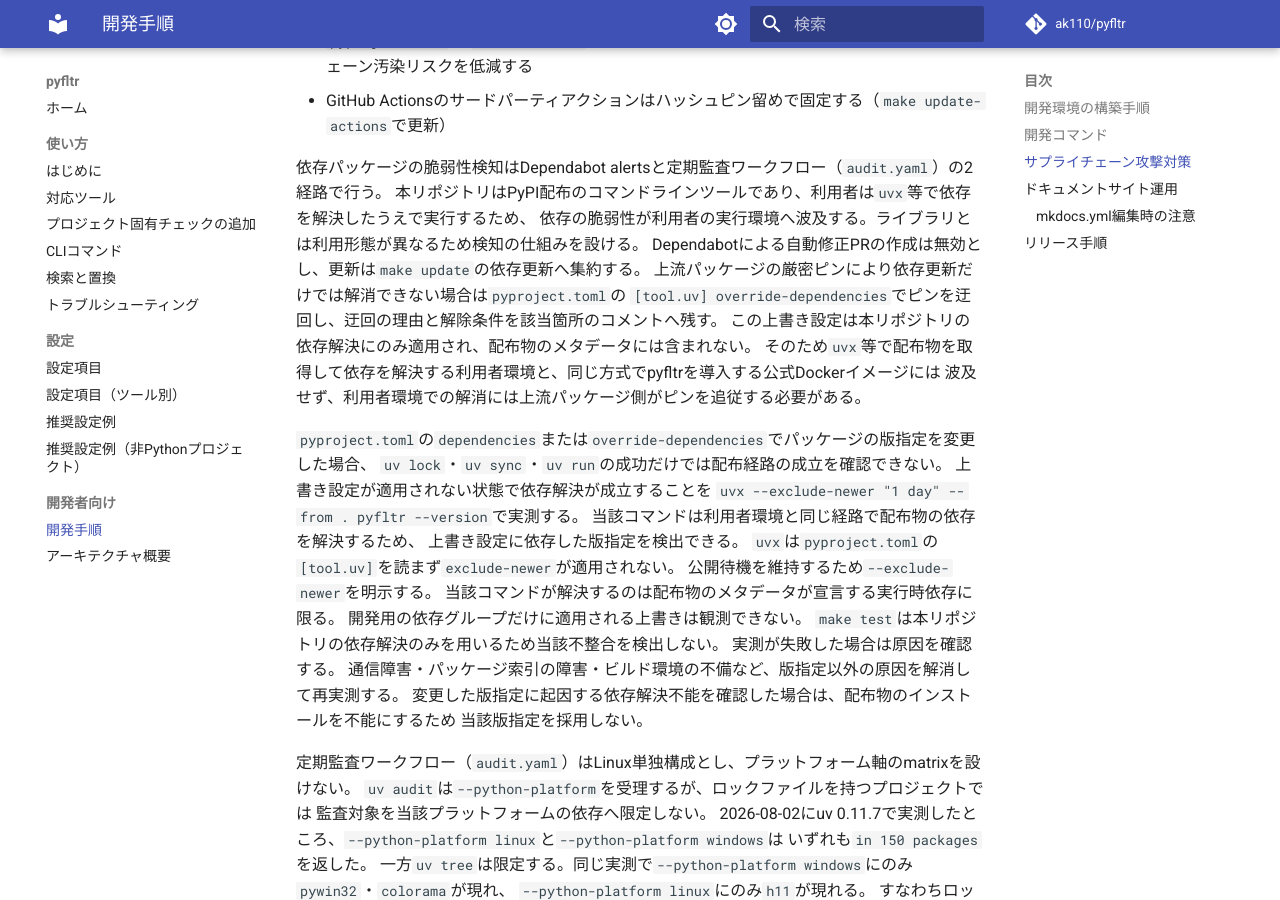
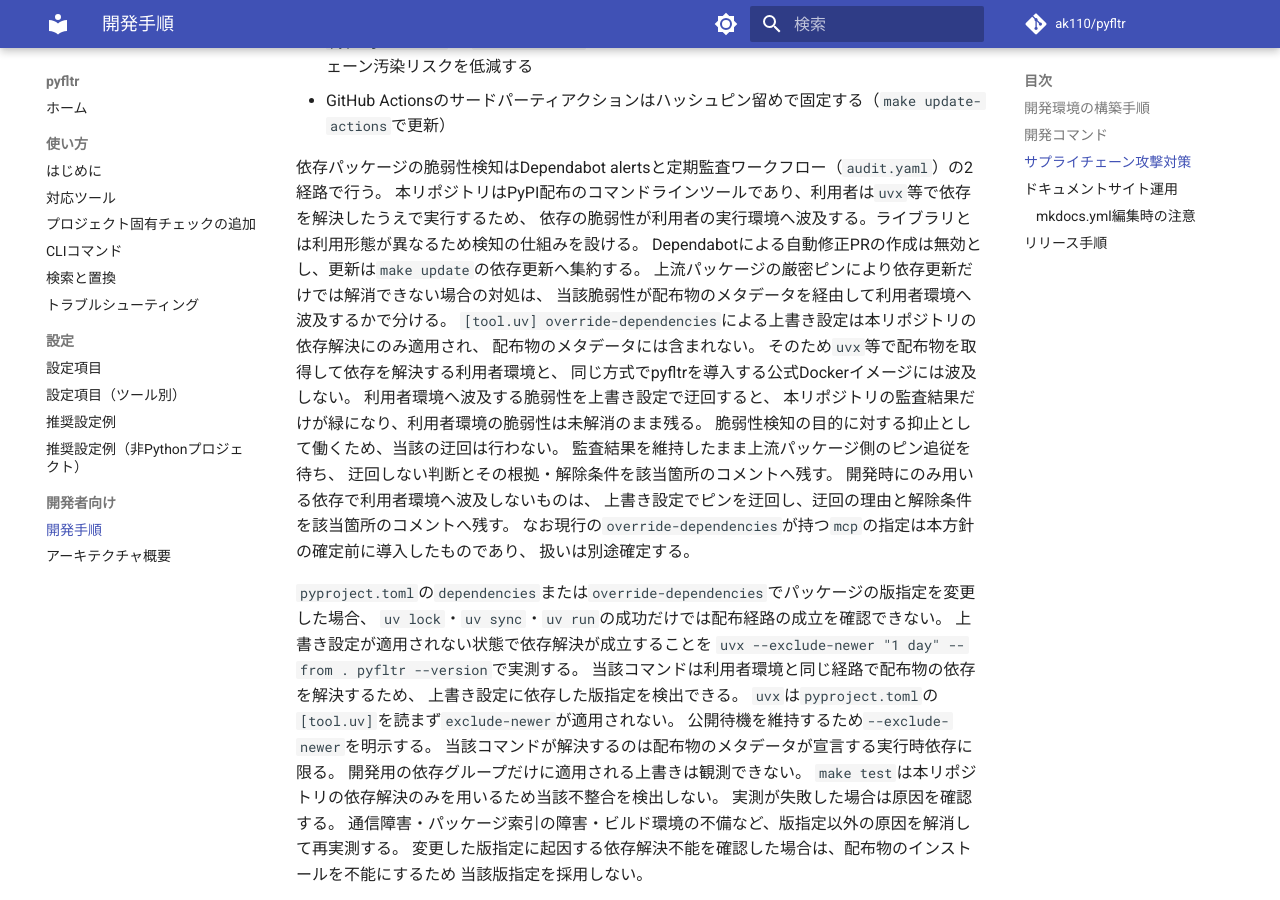
Before and after one commit to ak110/pyfltr, an MkDocs documentation site: the page built from docs/development/development.md, in a window 1280 px wide and 900 px high, scrolled down 901 px. Built offline with MkDocs 1.6.1 and Material for MkDocs 9.7.7, drawn with Linux system fonts in a browser that asks for light colours; comment, search, counter and statistics services are not loaded.

Commit message:
revert(deps): clickの脆弱性迂回を撤回し配布物へ波及しない迂回の方針を定める
確認事項20260802-150008-001への回答により、配布物へ波及しない依存解決の上書きは行わない方針が確定した。semgrepは本体依存であり、overrideは配布物のメタデータへ波及しないため、迂回しても利用者環境ではPYSEC-2026-2132が残る。本リポジトリの監査結果だけが緑になり検知の抑止として働くため、コミット63a736dを撤回して監査結果を維持し、上流のピン追従を待つ。

迂回しない判断の根拠と解除条件をpyproject.tomlのコメントへ記録し、配布物へ波及するか否かで扱いを分ける方針を開発者向け文書へ規範として明記する。

既存のmcpの指定は同一構造だが本方針の確定前に導入したものであり、扱いは確認事項20260802-164530-001で別途確定する。

Co-authored-by: Codex <noreply@openai.com>

```diff
--- a/docs/development/development.md
+++ b/docs/development/development.md
@@ -31,11 +31,21 @@
 本リポジトリはPyPI配布のコマンドラインツールであり、利用者は`uvx`等で依存を解決したうえで実行するため、
 依存の脆弱性が利用者の実行環境へ波及する。ライブラリとは利用形態が異なるため検知の仕組みを設ける。
 Dependabotによる自動修正PRの作成は無効とし、更新は`make update`の依存更新へ集約する。
-上流パッケージの厳密ピンにより依存更新だけでは解消できない場合は`pyproject.toml`の
-`[tool.uv] override-dependencies`でピンを迂回し、迂回の理由と解除条件を該当箇所のコメントへ残す。
-この上書き設定は本リポジトリの依存解決にのみ適用され、配布物のメタデータには含まれない。
-そのため`uvx`等で配布物を取得して依存を解決する利用者環境と、同じ方式でpyfltrを導入する公式Dockerイメージには
-波及せず、利用者環境での解消には上流パッケージ側がピンを追従する必要がある。
+上流パッケージの厳密ピンにより依存更新だけでは解消できない場合の対処は、
+当該脆弱性が配布物のメタデータを経由して利用者環境へ波及するかで分ける。
+`[tool.uv] override-dependencies`による上書き設定は本リポジトリの依存解決にのみ適用され、
+配布物のメタデータには含まれない。
+そのため`uvx`等で配布物を取得して依存を解決する利用者環境と、
+同じ方式でpyfltrを導入する公式Dockerイメージには波及しない。
+利用者環境へ波及する脆弱性を上書き設定で迂回すると、
+本リポジトリの監査結果だけが緑になり、利用者環境の脆弱性は未解消のまま残る。
+脆弱性検知の目的に対する抑止として働くため、当該の迂回は行わない。
+監査結果を維持したまま上流パッケージ側のピン追従を待ち、
+迂回しない判断とその根拠・解除条件を該当箇所のコメントへ残す。
+開発時にのみ用いる依存で利用者環境へ波及しないものは、
+上書き設定でピンを迂回し、迂回の理由と解除条件を該当箇所のコメントへ残す。
+なお現行の`override-dependencies`が持つ`mcp`の指定は本方針の確定前に導入したものであり、
+扱いは別途確定する。
 
 `pyproject.toml`の`dependencies`または`override-dependencies`でパッケージの版指定を変更した場合、
 `uv lock`・`uv sync`・`uv run`の成功だけでは配布経路の成立を確認できない。
```
Also changed, not shown: pyproject.toml (+9 -10 lines), 1 other file.
